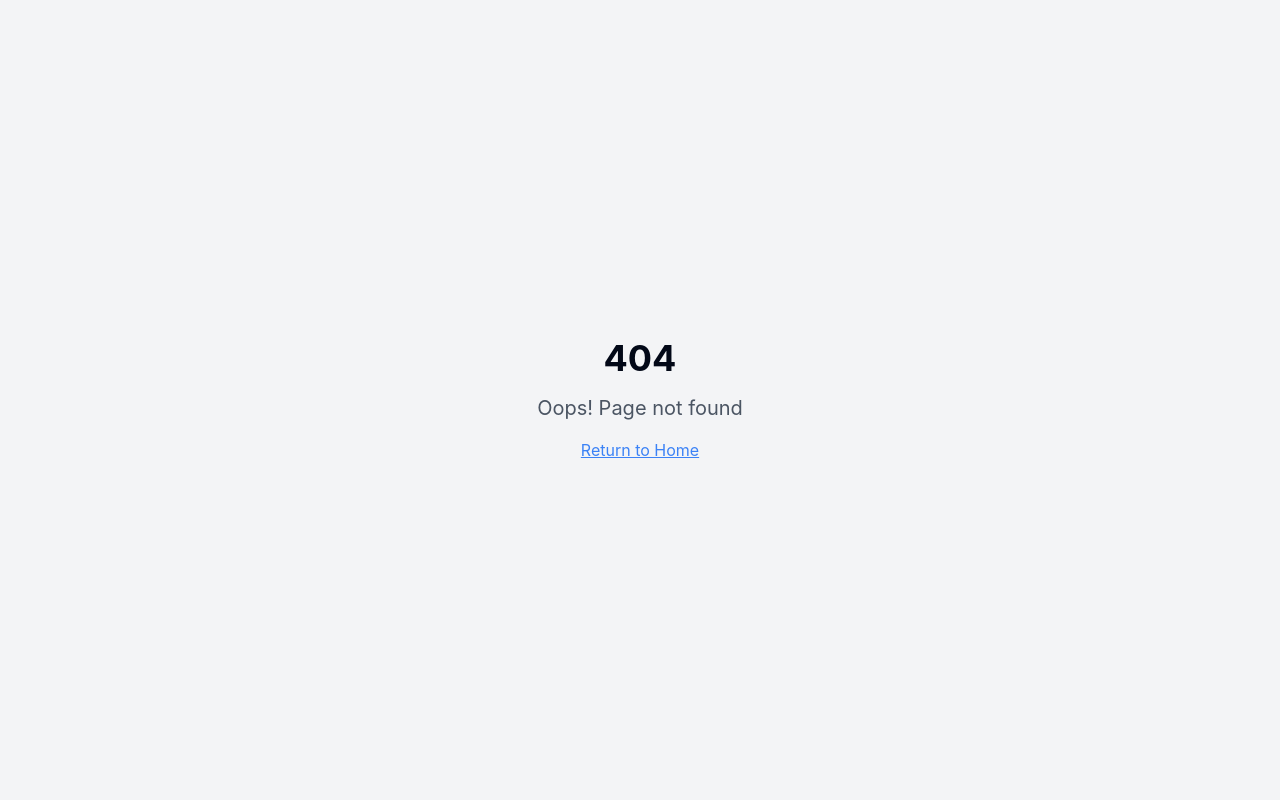
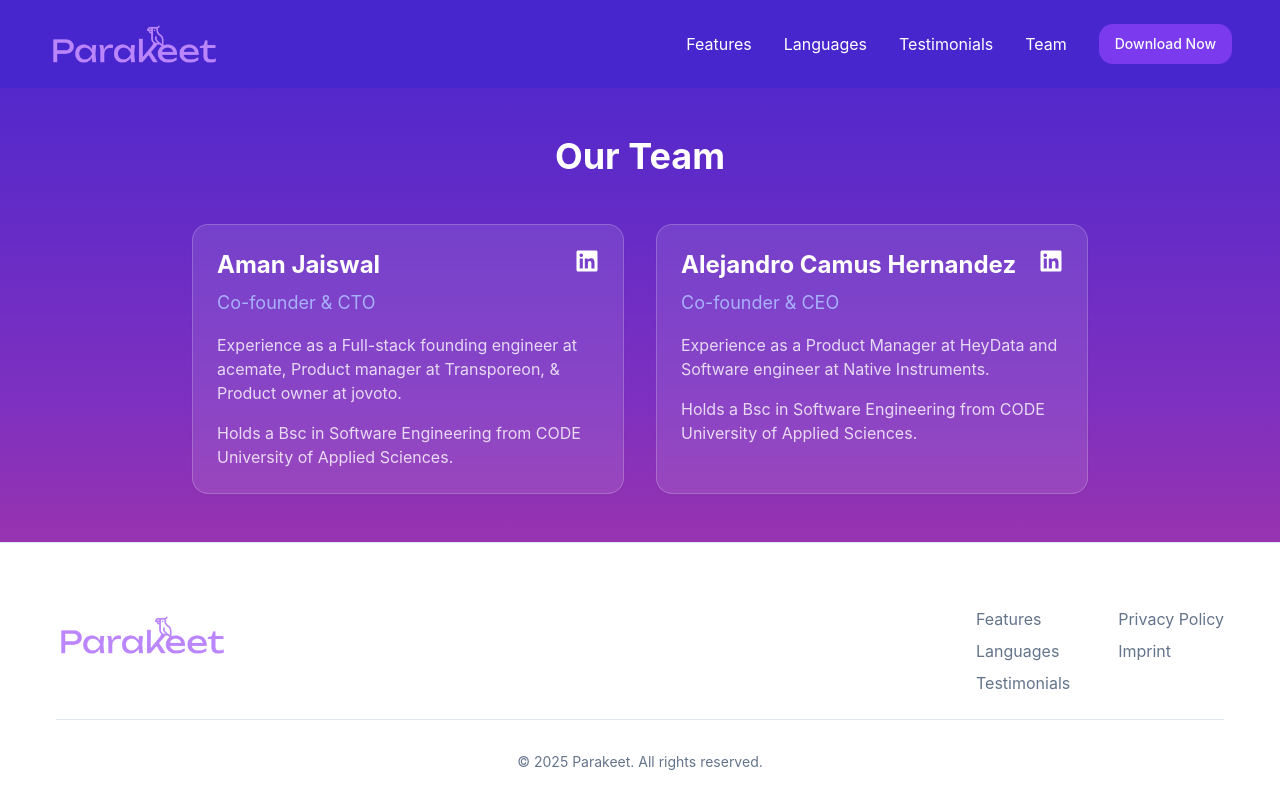
Before and after one commit to nontech/parakeet.github.io, a React (Vite) app: page /team in a window 1280 px wide. Before the commit this address had no page. Built offline with nearby package versions, Linux system fonts and the light colour scheme.

Commit message:
updated team info

```diff
--- a/src/App.tsx
+++ b/src/App.tsx
@@ -8,6 +8,7 @@ import NotFound from './pages/NotFound';
 import PrivacyPolicy from './pages/PrivacyPolicy';
 import Imprint from './pages/Imprint';
 import AccountDeletion from './pages/accountDeletion';
+import Team from './pages/Team';
 
 const queryClient = new QueryClient();
 
@@ -22,6 +23,7 @@ const App = () => (
           <Route path="/privacypolicy" element={<PrivacyPolicy />} />
           <Route path="/imprint" element={<Imprint />} />
           <Route path="/accountdeletion" element={<AccountDeletion />} />
+          <Route path="/team" element={<Team />} />
           {/* ADD ALL CUSTOM ROUTES ABOVE THE CATCH-ALL "*" ROUTE */}
           <Route path="*" element={<NotFound />} />
         </Routes>
--- a/src/components/CallToAction.tsx
+++ b/src/components/CallToAction.tsx
@@ -15,7 +15,7 @@ const CallToAction = () => {
           </p>
 
           <div className="flex flex-col md:flex-row justify-center gap-6 md:gap-8">
-            <div className="flex flex-col items-center">
+            {/* <div className="flex flex-col items-center">
               <Button
                 className="bg-white text-primary hover:bg-white/90 text-lg px-8 py-6 rounded-full font-medium w-full md:w-auto mb-3 flex items-center gap-2"
                 onClick={() => {
@@ -27,7 +27,7 @@ const CallToAction = () => {
               >
                 <FaApple className="h-6 w-6" /> Download for iOS
               </Button>
-            </div>
+            </div> */}
 
             <div className="flex flex-col items-center">
               <Button
--- a/src/components/Hero.tsx
+++ b/src/components/Hero.tsx
@@ -22,7 +22,7 @@ const Hero = () => {
           </p>
 
           <div className="flex flex-col md:flex-row pt-4 gap-6">
-            <Button
+            {/* <Button
               className="bg-white text-primary hover:bg-white/90 text-lg px-8 py-6 rounded-full font-medium flex items-center justify-center gap-2"
               onClick={() => {
                 window.open(
@@ -32,7 +32,7 @@ const Hero = () => {
               }}
             >
               <FaApple className="h-6 w-6" /> Download for iOS
-            </Button>
+            </Button> */}
             <Button
               className="bg-white/10 border border-white/30 backdrop-blur-sm text-white hover:bg-white/20 text-lg px-8 py-6 rounded-full font-medium flex items-center justify-center gap-2"
               onClick={() => {
--- a/src/components/Navbar.tsx
+++ b/src/components/Navbar.tsx
@@ -38,6 +38,12 @@ const Navbar = () => {
         >
           Testimonials
         </a>
+        <a
+          href="/team"
+          className="text-foreground text-white hover:text-[#a8b1ff] transition-colors"
+        >
+          Team
+        </a>
         <DropdownMenu>
           <DropdownMenuTrigger asChild>
             <Button className="bg-primary hover:bg-secondary transition-colors">
@@ -45,14 +51,14 @@ const Navbar = () => {
             </Button>
           </DropdownMenuTrigger>
           <DropdownMenuContent>
-            <DropdownMenuItem>
+            {/* <DropdownMenuItem>
               <a
                 href="https://apps.apple.com/de/app/parakeet-app/id6618158139?l=en-GB"
                 className="flex items-center gap-2"
               >
                 <FaApple className="h-4 w-4" /> Download for iOS
               </a>
-            </DropdownMenuItem>
+            </DropdownMenuItem> */}
             <DropdownMenuItem>
               <a
                 href="https://play.google.com/store/apps/details?id=com.parakeetapp.app"
@@ -95,6 +101,12 @@ const Navbar = () => {
           >
             Testimonials
           </a>
+          <a
+            href="/team"
+            className="text-foreground hover:text-[#a8b1ff] transition-colors"
+          >
+            Team
+          </a>
           <DropdownMenu>
             <DropdownMenuTrigger asChild>
               <Button className="bg-primary hover:bg-secondary transition-colors w-full">
--- /dev/null
+++ b/src/pages/Team.tsx
@@ -0,0 +1,70 @@
+import Navbar from '@/components/Navbar';
+import Footer from '@/components/Footer';
+import { Card, CardContent } from '@/components/ui/card';
+import { FaLinkedin } from 'react-icons/fa';
+
+const Team = () => {
+    return (
+        <div className="min-h-screen flex flex-col gradient-bg text-white">
+            <Navbar />
+            <div className="container mx-auto py-12 px-6 flex-grow">
+                <h1 className="text-4xl font-bold mb-12 text-center">Our Team</h1>
+
+                <div className="grid md:grid-cols-2 gap-8 max-w-4xl mx-auto">
+                    {/* Aman Jaiswal */}
+                    <Card className="bg-white/10 backdrop-blur-sm border-white/20">
+                        <CardContent className="p-6">
+                            <div className="flex items-start justify-between mb-2">
+                                <h2 className="text-2xl font-bold text-white">Aman Jaiswal</h2>
+                                <a
+                                    href="https://www.linkedin.com/in/aman-jaiswal07/"
+                                    target="_blank"
+                                    rel="noopener noreferrer"
+                                    className="text-white hover:text-[#a8b1ff] transition-colors ml-2"
+                                    aria-label="Aman Jaiswal LinkedIn"
+                                >
+                                    <FaLinkedin className="h-6 w-6" />
+                                </a>
+                            </div>
+                            <p className="text-lg text-[#a8b1ff] mb-4">Co-founder & CTO</p>
+                            <p className="text-white/80 mb-4">
+                                Experience as a Full-stack founding engineer at acemate, Product manager at Transporeon, & Product owner at jovoto.
+                            </p>
+                            <p className="text-white/80">
+                                Holds a Bsc in Software Engineering from CODE University of Applied Sciences.
+                            </p>
+                        </CardContent>
+                    </Card>
+
+                    {/* Alejandro Camus Hernandez */}
+                    <Card className="bg-white/10 backdrop-blur-sm border-white/20">
+                        <CardContent className="p-6">
+                            <div className="flex items-start justify-between mb-2">
+                                <h2 className="text-2xl font-bold text-white">Alejandro Camus Hernandez</h2>
+                                <a
+                                    href="https://www.linkedin.com/in/alejandrocamus/"
+                                    target="_blank"
+                                    rel="noopener noreferrer"
+                                    className="text-white hover:text-[#a8b1ff] transition-colors ml-2"
+                                    aria-label="Alejandro Camus Hernandez LinkedIn"
+                                >
+                                    <FaLinkedin className="h-6 w-6" />
+                                </a>
+                            </div>
+                            <p className="text-lg text-[#a8b1ff] mb-4">Co-founder & CEO</p>
+                            <p className="text-white/80 mb-4">
+                                Experience as a Product Manager at HeyData and Software engineer at Native Instruments.
+                            </p>
+                            <p className="text-white/80">
+                                Holds a Bsc in Software Engineering from CODE University of Applied Sciences.
+                            </p>
+                        </CardContent>
+                    </Card>
+                </div>
+            </div>
+            <Footer />
+        </div>
+    );
+};
+
+export default Team;
```
